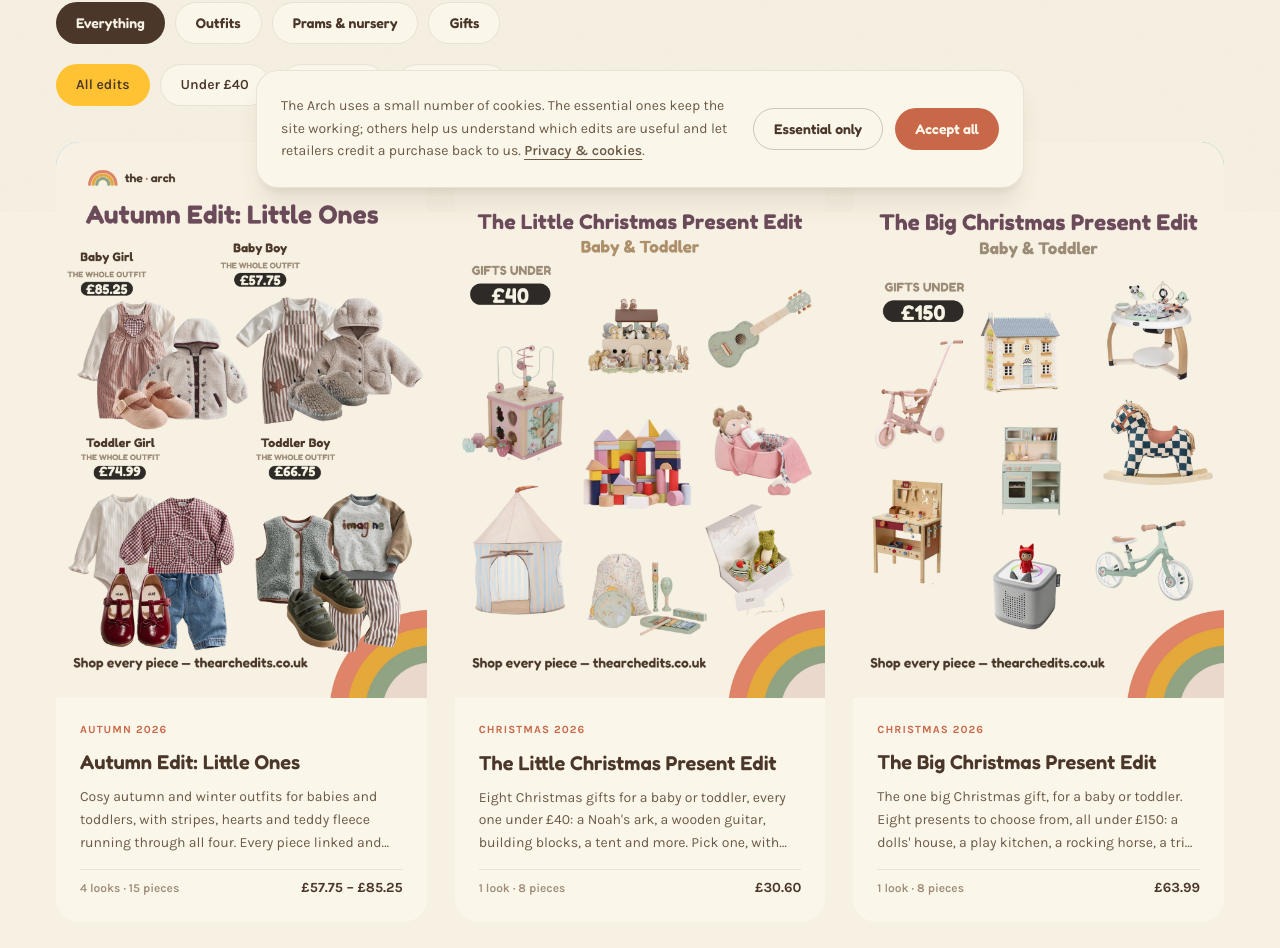
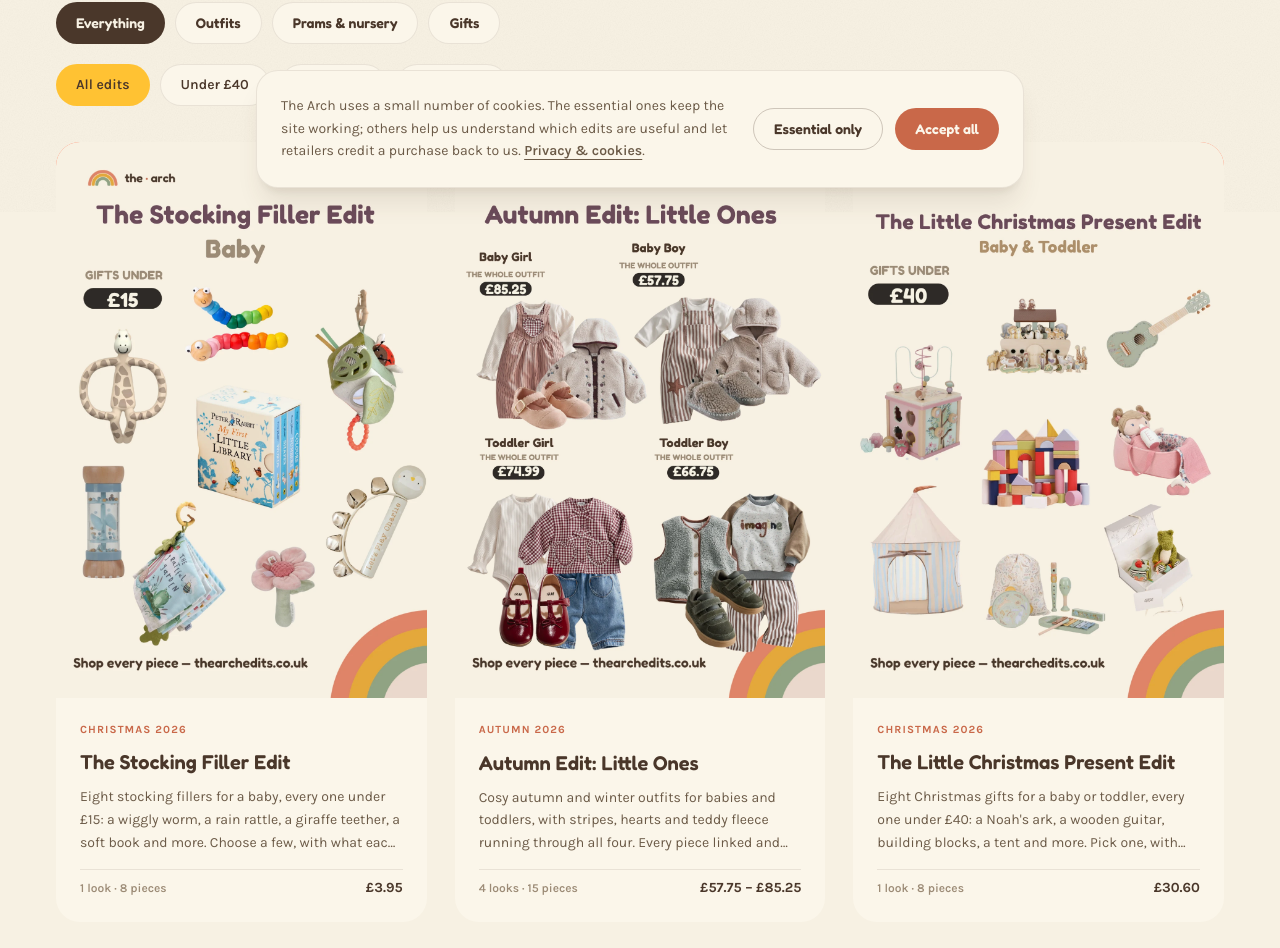
Before and after one commit to thearchhello-dotcom/the-arch, a Next.js app: page /edits in a window 1280 px wide. Shown: the part 588-1536 px from the top of the page. Built offline with nearby package versions, Linux system fonts and the light colour scheme.

Commit message:
Publish The Stocking Filler Edit (baby), with My 1st Years and a 'pick a few' shortlist
Co-Authored-By: Claude Sonnet 5.5 <noreply@anthropic.com>

```diff
--- a/app/edits/[slug]/page.tsx
+++ b/app/edits/[slug]/page.tsx
@@ -386,7 +386,7 @@ export default async function EditPage({ params }: { params: Promise<{ slug: str
               <div className="mt-5 bg-ink text-card rounded-[22px] px-7 py-5 flex items-center justify-between flex-wrap gap-3">
                 <div className="flex flex-col">
                   <span className="font-body font-bold text-[11px] tracking-widest uppercase opacity-70">
-                    {shortlist ? "Pick one" : `The whole ${look.noun ?? "outfit"}`}
+                    {shortlist ? `Pick ${look.choose ?? "one"}` : `The whole ${look.noun ?? "outfit"}`}
                   </span>
                   <span className="text-sm opacity-80">
                     {shortlist
--- a/data/edits.ts
+++ b/data/edits.ts
@@ -30,6 +30,35 @@ import type { Edit } from "@/lib/types";
  */
 
 export const edits: Edit[] = [
+  {
+    slug: "stocking-fillers-26",
+    title: "The Stocking Filler Edit",
+    searchTitle: "Stocking fillers for babies under £15",
+    instagram: "Stocking fillers for babies, all under £15 🎄\n\nEight little things for a baby's stocking: a wiggly worm, a rain rattle, a flower rattle, a giraffe teether, a penguin handbell that can be personalised, a Peter Rabbit board book set, a soft Grateful Garden book and a mini activity cube.\n\nNobody needs all eight, so pick a few. Prices start from £3.95, with every piece linked on the site.\n\nStyled by me in Cumbria 🌈\nLink in bio to shop\n\n#stockingfillers #babygifts #christmasgifts #firstchristmas #ukmum",
+    note: "The penguin handbell can be personalised with a name. Two of the Mamas & Papas pieces are on offer at the moment, so the price shown is the offer price.",
+    section: "gifts",
+    season: "Christmas 2026",
+    published: "2026-10-03",
+    updated: "2026-10-03",
+    boardImage: "/edits/stocking-fillers-26-board.png",
+    palette: ["#F4EFE6", "#E8C4C0", "#B9C7B0", "#B7C9D9"],
+    description:
+      "Eight stocking fillers for a baby, every one under £15: a wiggly worm, a rain rattle, a giraffe teether, a soft book and more. Choose a few, with what each costs.",
+    // Two Mamas & Papas pieces are on offer (book, activity cube): re-check
+    // about a week after publishing. The toddler group is to follow.
+    looks: [
+      {
+        label: "Baby",
+        ages: "0–12 months",
+        kind: "shortlist",
+        choose: "a few",
+        productIds: [
+          "sb-wiggly-worm-rainbow", "my1y-peter-rabbit-library", "sb-flower-rattle-fairy-garden", "sb-rain-rattle-forest-friends",
+          "mp-gigi-giraffe-teether", "mp-grateful-garden-book", "mp-mini-activity-cube", "my1y-penguin-handbell",
+        ],
+      },
+    ],
+  },
   {
     slug: "autumn-winter-little-ones-26",
     title: "Autumn Edit: Little Ones",
--- a/data/products.ts
+++ b/data/products.ts
@@ -225,6 +225,19 @@ export const products: Product[] = [
   { id: "mp-imagine-sweatshirt", name: "Imagine Sweatshirt", category: "Boys", retailer: "Mamas & Papas", price: 17.00, onSale: true, salePrice: 12.75, type: "top", affiliateUrl: "https://www.mamasandpapas.com/products/imagine-sweatshirt-up-to-1-month-s94on7hb1", imageUrl: "https://cdn.shopify.com/s/files/1/0414/6023/6453/files/mamas-papas-jumpers-knitwear-imagine-sweatshirt-1249074719.jpg" },
   { id: "mp-clay-cream-stripe-trouser", name: "Clay & Cream Stripe Trouser", category: "Boys", retailer: "Mamas & Papas", price: 18.00, type: "bottom", affiliateUrl: "https://www.mamasandpapas.com/products/clay-cream-stripe-trouser-up-to-1-month-s84co1hb1", imageUrl: "https://images2.productserve.com/?w=600&h=600&bg=white&trim=5&t=letterbox&url=ssl%3Acdn.shopify.com%2Fs%2Ffiles%2F1%2F0414%2F6023%2F6453%2Ffiles%2Fmamas-papas-trousers-leggings-clay-cream-stripe-trouser-1249221502.jpg%3Fv%3D1784140240&feedId=112637&k=36371b02bdcc1787546aa3fbdb68eb1a9b111a5c" },
   { id: "next-khaki-suede-trainers", name: "Khaki Green Suede Trainers", category: "Boys", retailer: "Next", price: 18.00, type: "foot", affiliateUrl: "https://www.next.co.uk/style/SU965885/G58893" },
+  // ---- The Stocking Filler Edit (stocking-fillers-26) --------------------
+  // Everything under £15, prices from the shops' own pages on 3 Oct 2026.
+  // Mamas & Papas and Scandiborn earn and may show a picture; My 1st Years is
+  // still a pending Awin application, so those two link out untracked with no
+  // photograph. Two Mamas & Papas pieces are on offer: re-check them.
+  { id: "mp-grateful-garden-book", name: "Grateful Garden Interactive Activity Book", category: "Baby", retailer: "Mamas & Papas", price: 14.00, onSale: true, salePrice: 11.20, type: "toy", affiliateUrl: "https://www.mamasandpapas.com/products/activity-book-gg-75682b101", imageUrl: "https://images2.productserve.com/?w=600&h=600&bg=white&trim=5&t=letterbox&url=ssl%3Acdn.shopify.com%2Fs%2Ffiles%2F1%2F0414%2F6023%2F6453%2Ffiles%2Fmamas-papas-activity-toys-grateful-garden-interactive-activity-book-35645872013477.jpg%3Fv%3D1712144957&feedId=112637&k=58db30803c7549353a338741f2539e6eb91aa04d" },
+  { id: "my1y-peter-rabbit-library", name: "Peter Rabbit My First Little Library", category: "Baby", retailer: "My 1st Years", price: 6.00, type: "toy", affiliateUrl: "https://www.my1styears.com/products/peter-rabbit-my-first-little-library" },
+  { id: "my1y-penguin-handbell", name: "Personalised Wooden Penguin Handbell", category: "Baby", retailer: "My 1st Years", price: 14.00, type: "toy", affiliateUrl: "https://www.my1styears.com/products/personalised-wooden-penguin-handbell" },
+  { id: "mp-gigi-giraffe-teether", name: "Matchstick Monkey Gigi Giraffe Teether", category: "Baby", retailer: "Mamas & Papas", price: 10.99, type: "toy", affiliateUrl: "https://www.mamasandpapas.com/products/matchstick-monkey-teether-gigi-giraffe-7551c8k00", imageUrl: "https://images2.productserve.com/?w=600&h=600&bg=white&trim=5&t=letterbox&url=ssl%3Acdn.shopify.com%2Fs%2Ffiles%2F1%2F0414%2F6023%2F6453%2Ffiles%2Fmatchstick-monkey-teethers-matchstick-monkey-gigi-giraffe-teether-35644843393189.jpg%3Fv%3D1712135417&feedId=112637&k=668329795f4e5eb794308afd4a414ff3c34175bf" },
+  { id: "sb-flower-rattle-fairy-garden", name: "Little Dutch Flower Rattle, Fairy Garden", category: "Baby", retailer: "Scandiborn", price: 7.95, type: "toy", affiliateUrl: "https://www.scandiborn.co.uk/products/little-dutch-flower-rattle-fairy-garden", imageUrl: "https://cdn.shopify.com/s/files/1/1257/2223/files/Little_Dutch_Flower_Rattle_-_Fairy_Garden.jpg?v=1729588578" },
+  { id: "sb-wiggly-worm-rainbow", name: "Bigjigs Wiggly Worm, Rainbow", category: "Baby", retailer: "Scandiborn", price: 3.95, type: "toy", affiliateUrl: "https://www.scandiborn.co.uk/products/bigjigs-toys-wiggly-worm-rainbow", imageUrl: "https://cdn.shopify.com/s/files/1/1257/2223/files/Connetix-Bigjigs-Toys-Wiggly-Worm-Product-2_1.jpg" },
+  { id: "sb-rain-rattle-forest-friends", name: "Little Dutch Rain Rattle, Forest Friends", category: "Baby", retailer: "Scandiborn", price: 9.95, type: "toy", affiliateUrl: "https://www.scandiborn.co.uk/products/little-dutch-rain-rattle-forest-friends", imageUrl: "https://cdn.shopify.com/s/files/1/1257/2223/files/little-dutch-rain-rattle-forest-friends-blue-main.jpg?v=1733148107" },
+  { id: "mp-mini-activity-cube", name: "BabyPlay Mini Activity Cube Travel Toy", category: "Baby", retailer: "Mamas & Papas", price: 14.00, onSale: true, salePrice: 11.20, type: "toy", affiliateUrl: "https://www.mamasandpapas.com/products/activity-cube-mini-babyplay-75811bw00", imageUrl: "https://images2.productserve.com/?w=600&h=600&bg=white&trim=5&t=letterbox&url=ssl%3Acdn.shopify.com%2Fs%2Ffiles%2F1%2F0414%2F6023%2F6453%2Ffiles%2Fmamas-papas-activity-toys-mini-activity-cube-1154931915.jpg%3Fv%3D1744130571&feedId=112637&k=3ec646fdbf64188ffc12811e4fa6f7387df26f3d" },
 ];
 
 /** What a piece actually costs today — the sale price when there is one.
--- a/lib/pinCopy.ts
+++ b/lib/pinCopy.ts
@@ -104,7 +104,7 @@ export function pinCopyForLook(edit: Edit, look: Edit["looks"][number]) {
 
   const description = [
     shortlist
-      ? `${look.label}${ages}, choose one: ${listOf(pieces)}.`
+      ? `${look.label}${ages}, choose ${look.choose ?? "one"}: ${listOf(pieces)}.`
       : `${look.label}${ages}: ${listOf(pieces)}.`,
     money &&
       (shortlist
--- a/lib/types.ts
+++ b/lib/types.ts
@@ -13,6 +13,7 @@ export type Retailer =
   | "George"
   | "H&M"
   | "M&S"
+  | "My 1st Years"
   | "Matalan"
   | "Mamas & Papas"
   | "MandM Direct"
@@ -68,6 +69,8 @@ export interface EditLook {
    *  range instead. Three coats aren't an outfit and adding them up would be
    *  a number nobody is ever going to pay. */
   kind?: "outfit" | "shortlist";
+  /** What a shortlist asks for: "one" by default, "a few" for stocking fillers. */
+  choose?: string;
 
   /** What this look IS, for the line above its total — "outfit" by default,
    *  but "set", "bundle" or "pram kit" for a look that is not clothing. The
```
Also changed, not shown: public/edits/stocking-fillers-26-board.png (added).
